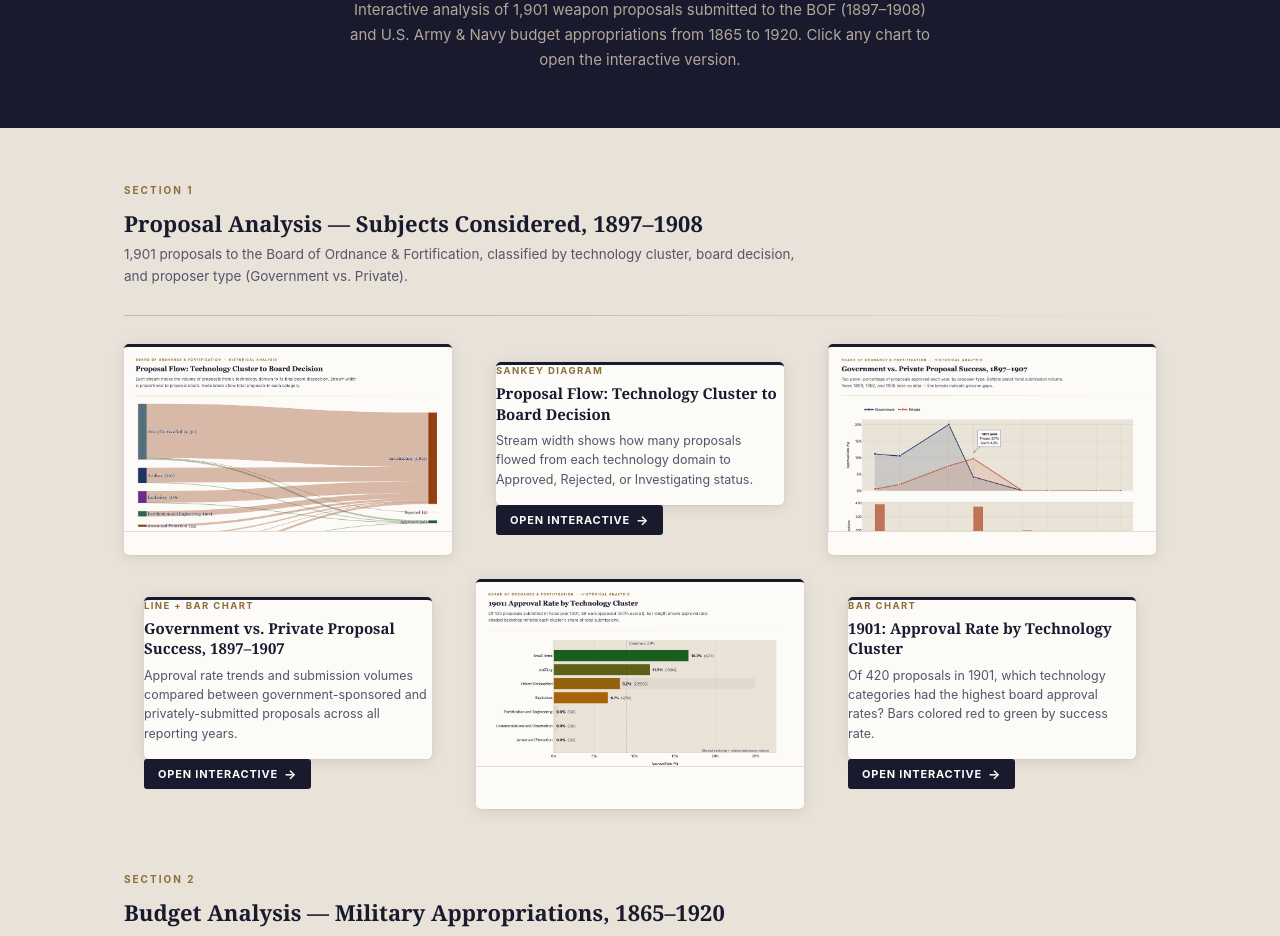
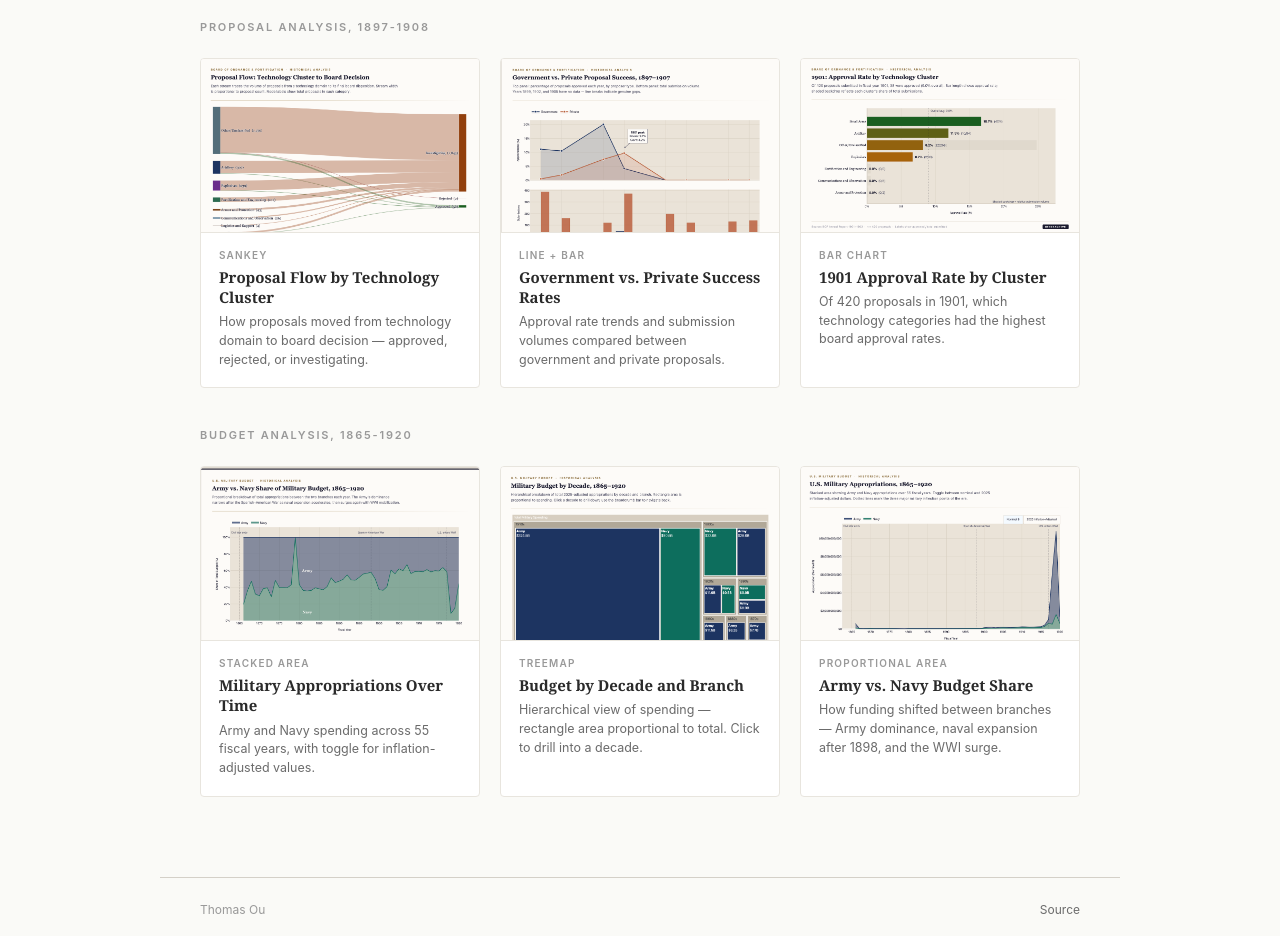
Before and after one commit to Smokeybear10/project.BOFARCHIVES, a plain HTML site: page index.html in a window 1280 px wide. Shown: the part 202-1138 px from the top of the page. Drawn offline with Linux system fonts and the light colour scheme.

Commit message:
Website Updates

```diff
--- a/index.html
+++ b/index.html
@@ -3,278 +3,212 @@
 <head>
 <meta charset="UTF-8">
 <meta name="viewport" content="width=device-width, initial-scale=1.0">
-<title>BOF Archive — Military Visualization</title>
+<title>BOF Archive</title>
 <style>
   *, *::before, *::after { box-sizing: border-box; margin: 0; padding: 0; }
 
   body {
-    font-family: -apple-system, BlinkMacSystemFont, 'Segoe UI', Helvetica, sans-serif;
-    background: #E8E2D8;
-    color: #1A1A2E;
+    font-family: 'Georgia', 'Times New Roman', serif;
+    background: #FAFAF7;
+    color: #2A2A2A;
     min-height: 100vh;
+    -webkit-font-smoothing: antialiased;
   }
 
-  /* ── Hero ── */
-  .hero {
-    background: #1A1A2E;
-    color: #FDFBF8;
-    padding: 64px 40px 56px;
-    text-align: center;
+  /* ── Header ── */
+  header {
+    border-bottom: 1px solid #D4D0C8;
+    padding: 48px 40px 40px;
+    max-width: 960px;
+    margin: 0 auto;
   }
-  .hero .eyebrow {
-    font-size: 11px;
+  header h1 {
+    font-size: 28px;
     font-weight: 700;
-    letter-spacing: 2.5px;
-    text-transform: uppercase;
-    color: #C9B99A;
-    margin-bottom: 16px;
+    letter-spacing: -0.3px;
+    margin-bottom: 10px;
   }
-  .hero h1 {
-    font-family: Georgia, 'Times New Roman', serif;
-    font-size: 36px;
-    font-weight: 700;
-    line-height: 1.25;
-    margin-bottom: 16px;
-  }
-  .hero p {
-    font-size: 15px;
-    color: #B0A898;
-    max-width: 600px;
-    margin: 0 auto;
-    line-height: 1.65;
+  header p {
+    font-family: -apple-system, BlinkMacSystemFont, 'Segoe UI', Helvetica, sans-serif;
+    font-size: 14px;
+    color: #6B6B6B;
+    line-height: 1.6;
+    max-width: 560px;
   }
 
-  /* ── Main container ── */
-  .container {
-    max-width: 1080px;
+  /* ── Main ── */
+  main {
+    max-width: 960px;
     margin: 0 auto;
-    padding: 56px 24px 80px;
+    padding: 0 40px 80px;
   }
 
-  /* ── Section headers ── */
-  .section-label {
+  .section {
+    padding-top: 40px;
+  }
+  .section-heading {
+    font-family: -apple-system, BlinkMacSystemFont, 'Segoe UI', Helvetica, sans-serif;
+    font-size: 11px;
+    font-weight: 600;
+    letter-spacing: 1.8px;
+    text-transform: uppercase;
+    color: #999;
+    margin-bottom: 24px;
+  }
+
+  /* ── Cards ── */
+  .grid {
+    display: grid;
+    grid-template-columns: repeat(auto-fill, minmax(270px, 1fr));
+    gap: 20px;
+  }
+
+  .card {
+    background: #fff;
+    border: 1px solid #E8E5DE;
+    border-radius: 4px;
+    overflow: hidden;
+    text-decoration: none;
+    color: inherit;
+    transition: box-shadow 0.2s ease;
+  }
+  .card:hover {
+    box-shadow: 0 4px 20px rgba(0,0,0,0.08);
+  }
+
+  .card img {
+    width: 100%;
+    aspect-ratio: 16/10;
+    object-fit: cover;
+    object-position: top;
+    display: block;
+    border-bottom: 1px solid #E8E5DE;
+  }
+
+  .card-body {
+    padding: 16px 18px 18px;
+  }
+  .card-type {
+    font-family: -apple-system, BlinkMacSystemFont, 'Segoe UI', Helvetica, sans-serif;
     font-size: 10px;
-    font-weight: 700;
-    letter-spacing: 2px;
+    font-weight: 600;
+    letter-spacing: 1.2px;
     text-transform: uppercase;
-    color: #8B6E3C;
-    margin-bottom: 12px;
-  }
-  .section-title {
-    font-family: Georgia, 'Times New Roman', serif;
-    font-size: 22px;
-    font-weight: 700;
-    color: #1A1A2E;
+    color: #999;
     margin-bottom: 6px;
   }
-  .section-desc {
-    font-size: 13.5px;
-    color: #55556A;
-    line-height: 1.6;
-    margin-bottom: 28px;
-    max-width: 680px;
+  .card-title {
+    font-size: 15px;
+    font-weight: 600;
+    line-height: 1.35;
+    margin-bottom: 6px;
   }
-  .section-rule {
-    height: 1px;
-    background: linear-gradient(to right, #C9B99A 30%, transparent);
-    margin-bottom: 28px;
+  .card-desc {
+    font-family: -apple-system, BlinkMacSystemFont, 'Segoe UI', Helvetica, sans-serif;
+    font-size: 12.5px;
+    color: #6B6B6B;
+    line-height: 1.5;
   }
-
-  /* ── Chart grid ── */
-  .chart-grid {
-    display: grid;
-    grid-template-columns: repeat(auto-fill, minmax(300px, 1fr));
-    gap: 24px;
-    margin-bottom: 64px;
-  }
-
-  .chart-card {
-    background: #FDFBF8;
-    border-radius: 5px;
-    border-top: 3px solid #1A1A2E;
-    box-shadow: 0 2px 16px rgba(0,0,0,0.09), 0 1px 3px rgba(0,0,0,0.05);
-    overflow: hidden;
-    display: flex;
-    flex-direction: column;
-    text-decoration: none;
-    color: inherit;
-    transition: transform 0.15s ease, box-shadow 0.15s ease;
-  }
-  .chart-card:hover {
-    transform: translateY(-3px);
-    box-shadow: 0 8px 28px rgba(0,0,0,0.13), 0 2px 6px rgba(0,0,0,0.07);
-  }
-
-  .chart-card img {
-    width: 100%;
-    aspect-ratio: 16/9;
-    object-fit: cover;
-    object-position: top;
-    border-bottom: 1px solid #E4DDD3;
-    display: block;
-  }
-
-  .chart-info {
-    padding: 18px 20px 20px;
-    flex: 1;
-    display: flex;
-    flex-direction: column;
-  }
-  .chart-tag {
-    font-size: 9.5px;
-    font-weight: 700;
-    letter-spacing: 1.4px;
-    text-transform: uppercase;
-    color: #8B6E3C;
-    margin-bottom: 7px;
-  }
-  .chart-title {
-    font-family: Georgia, 'Times New Roman', serif;
-    font-size: 15px;
-    font-weight: 700;
-    color: #1A1A2E;
-    line-height: 1.35;
-    margin-bottom: 7px;
-  }
-  .chart-desc {
-    font-size: 12.5px;
-    color: #55556A;
-    line-height: 1.55;
-    flex: 1;
-    margin-bottom: 16px;
-  }
-  .open-btn {
-    display: inline-flex;
-    align-items: center;
-    gap: 6px;
-    font-size: 11px;
-    font-weight: 700;
-    letter-spacing: 0.8px;
-    text-transform: uppercase;
-    color: #FDFBF8;
-    background: #1A1A2E;
-    padding: 7px 14px;
-    border-radius: 3px;
-    align-self: flex-start;
-    text-decoration: none;
-  }
-  .open-btn::after { content: '→'; font-size: 13px; }
 
   /* ── Footer ── */
   footer {
-    background: #1A1A2E;
-    color: #6E6E88;
-    text-align: center;
-    padding: 28px 20px;
+    border-top: 1px solid #D4D0C8;
+    max-width: 960px;
+    margin: 0 auto;
+    padding: 24px 40px;
+    font-family: -apple-system, BlinkMacSystemFont, 'Segoe UI', Helvetica, sans-serif;
     font-size: 12px;
-    line-height: 1.6;
+    color: #999;
+    display: flex;
+    justify-content: space-between;
+    align-items: center;
   }
-  footer a { color: #C9B99A; text-decoration: none; }
+  footer a { color: #6B6B6B; text-decoration: none; }
+  footer a:hover { color: #2A2A2A; }
 </style>
 </head>
 <body>
 
-<div class="hero">
-  <div class="eyebrow">U.S. Military History &nbsp;·&nbsp; Data Analysis</div>
-  <h1>Board of Ordnance &amp; Fortification<br>Archive Visualizations</h1>
-  <p>Interactive analysis of 1,901 weapon proposals submitted to the BOF (1897–1908) and U.S. Army &amp; Navy budget appropriations from 1865 to 1920. Click any chart to open the interactive version.</p>
-</div>
+<header>
+  <h1>Board of Ordnance & Fortification Archive</h1>
+  <p>Interactive analysis of 1,901 weapon proposals submitted to the BOF (1897-1908) and U.S. military budget appropriations from 1865 to 1920.</p>
+</header>
 
-<div class="container">
+<main>
 
-  <!-- ── Proposal Analysis ── -->
-  <div class="section-label">Section 1</div>
-  <div class="section-title">Proposal Analysis — Subjects Considered, 1897–1908</div>
-  <p class="section-desc">
-    1,901 proposals to the Board of Ordnance &amp; Fortification, classified by technology cluster,
-    board decision, and proposer type (Government vs. Private).
-  </p>
-  <div class="section-rule"></div>
+  <div class="section">
+    <div class="section-heading">Proposal Analysis, 1897-1908</div>
+    <div class="grid">
 
-  <div class="chart-grid">
-
-    <a class="chart-card" href="output/flow_cluster_to_status.html" target="_blank">
-      <img src="Graphs/proposal-sankey.png" alt="Sankey flow diagram of proposal outcomes">
-      <div class="chart-info">
-        <div class="chart-tag">Sankey Diagram</div>
-        <div class="chart-title">Proposal Flow: Technology Cluster to Board Decision</div>
-        <p class="chart-desc">Stream width shows how many proposals flowed from each technology domain to Approved, Rejected, or Investigating status.</p>
-        <a class="open-btn" href="output/flow_cluster_to_status.html" target="_blank">Open Interactive</a>
+      <a class="card" href="output/flow_cluster_to_status.html" target="_blank">
+        <img src="Graphs/proposal-sankey.png" alt="Sankey flow diagram">
+        <div class="card-body">
+          <div class="card-type">Sankey</div>
+          <div class="card-title">Proposal Flow by Technology Cluster</div>
+          <p class="card-desc">How proposals moved from technology domain to board decision — approved, rejected, or investigating.</p>
         </div>
       </a>
 
-    <a class="chart-card" href="output/network_proposer_cluster.html" target="_blank">
-      <img src="Graphs/proposal-success.png" alt="Government vs Private approval rates by year">
-      <div class="chart-info">
-        <div class="chart-tag">Line + Bar Chart</div>
-        <div class="chart-title">Government vs. Private Proposal Success, 1897–1907</div>
-        <p class="chart-desc">Approval rate trends and submission volumes compared between government-sponsored and privately-submitted proposals across all reporting years.</p>
-        <a class="open-btn" href="output/network_proposer_cluster.html" target="_blank">Open Interactive</a>
+      <a class="card" href="output/network_proposer_cluster.html" target="_blank">
+        <img src="Graphs/proposal-success.png" alt="Approval rates by year">
+        <div class="card-body">
+          <div class="card-type">Line + Bar</div>
+          <div class="card-title">Government vs. Private Success Rates</div>
+          <p class="card-desc">Approval rate trends and submission volumes compared between government and private proposals.</p>
         </div>
       </a>
 
-    <a class="chart-card" href="output/dashboard_1901_ratio.html" target="_blank">
-      <img src="Graphs/proposal-1901.png" alt="1901 approval rate by technology cluster">
-      <div class="chart-info">
-        <div class="chart-tag">Bar Chart</div>
-        <div class="chart-title">1901: Approval Rate by Technology Cluster</div>
-        <p class="chart-desc">Of 420 proposals in 1901, which technology categories had the highest board approval rates? Bars colored red to green by success rate.</p>
-        <a class="open-btn" href="output/dashboard_1901_ratio.html" target="_blank">Open Interactive</a>
+      <a class="card" href="output/dashboard_1901_ratio.html" target="_blank">
+        <img src="Graphs/proposal-1901.png" alt="1901 approval rates">
+        <div class="card-body">
+          <div class="card-type">Bar Chart</div>
+          <div class="card-title">1901 Approval Rate by Cluster</div>
+          <p class="card-desc">Of 420 proposals in 1901, which technology categories had the highest board approval rates.</p>
         </div>
       </a>
 
     </div>
+  </div>
 
-  <!-- ── Budget Analysis ── -->
-  <div class="section-label">Section 2</div>
-  <div class="section-title">Budget Analysis — Military Appropriations, 1865–1920</div>
-  <p class="section-desc">
-    Army and Navy appropriations across 55 fiscal years, from the end of the Civil War through
-    the aftermath of World War I. Values shown in both nominal and 2025 inflation-adjusted dollars.
-  </p>
-  <div class="section-rule"></div>
+  <div class="section">
+    <div class="section-heading">Budget Analysis, 1865-1920</div>
+    <div class="grid">
 
-  <div class="chart-grid">
-
-    <a class="chart-card" href="output/budget_area_chart.html" target="_blank">
-      <img src="Graphs/budget-area.png" alt="Stacked area chart of military appropriations">
-      <div class="chart-info">
-        <div class="chart-tag">Stacked Area Chart</div>
-        <div class="chart-title">U.S. Military Appropriations, 1865–1920</div>
-        <p class="chart-desc">Army and Navy spending stacked over time. Toggle between nominal dollars and 2025 inflation-adjusted values. Includes Civil War, Spanish-American War, and WWI markers.</p>
-        <a class="open-btn" href="output/budget_area_chart.html" target="_blank">Open Interactive</a>
+      <a class="card" href="output/budget_area_chart.html" target="_blank">
+        <img src="Graphs/budget-area.png" alt="Military appropriations area chart">
+        <div class="card-body">
+          <div class="card-type">Stacked Area</div>
+          <div class="card-title">Military Appropriations Over Time</div>
+          <p class="card-desc">Army and Navy spending across 55 fiscal years, with toggle for inflation-adjusted values.</p>
         </div>
       </a>
 
-    <a class="chart-card" href="output/budget_treemap.html" target="_blank">
-      <img src="Graphs/budget-treemap.png" alt="Treemap of military spending by decade">
-      <div class="chart-info">
-        <div class="chart-tag">Treemap</div>
-        <div class="chart-title">Military Budget by Decade, 1865–1920</div>
-        <p class="chart-desc">Hierarchical view of where the money went — broken down by decade and branch. Rectangle area is proportional to total spending. Click to drill into a decade.</p>
-        <a class="open-btn" href="output/budget_treemap.html" target="_blank">Open Interactive</a>
+      <a class="card" href="output/budget_treemap.html" target="_blank">
+        <img src="Graphs/budget-treemap.png" alt="Budget treemap">
+        <div class="card-body">
+          <div class="card-type">Treemap</div>
+          <div class="card-title">Budget by Decade and Branch</div>
+          <p class="card-desc">Hierarchical view of spending — rectangle area proportional to total. Click to drill into a decade.</p>
         </div>
       </a>
 
-    <a class="chart-card" href="output/budget_share_chart.html" target="_blank">
-      <img src="Graphs/budget-share.png" alt="Army vs Navy budget share over time">
-      <div class="chart-info">
-        <div class="chart-tag">Proportional Area Chart</div>
-        <div class="chart-title">Army vs. Navy Share of Military Budget, 1865–1920</div>
-        <p class="chart-desc">How the balance of military funding shifted between branches over 55 years — Army dominance, naval expansion after 1898, and the WWI surge.</p>
-        <a class="open-btn" href="output/budget_share_chart.html" target="_blank">Open Interactive</a>
+      <a class="card" href="output/budget_share_chart.html" target="_blank">
+        <img src="Graphs/budget-share.png" alt="Budget share chart">
+        <div class="card-body">
+          <div class="card-type">Proportional Area</div>
+          <div class="card-title">Army vs. Navy Budget Share</div>
+          <p class="card-desc">How funding shifted between branches — Army dominance, naval expansion after 1898, and the WWI surge.</p>
         </div>
       </a>
 
     </div>
-
   </div>
 
+</main>
+
 <footer>
-  <p>Board of Ordnance &amp; Fortification Archive &nbsp;·&nbsp; Historical Analysis Pipeline</p>
-  <p style="margin-top:6px;">
-    <a href="https://github.com/Smokeybear10/project.BOFARCHIVE" target="_blank">View source on GitHub</a>
-  </p>
+  <span>Thomas Ou</span>
+  <a href="https://github.com/Smokeybear10/project.BOFARCHIVE" target="_blank">Source</a>
 </footer>
 
 </body>
```
Also changed, not shown: 2 other files. Lines whose indentation alone changed are shown as unchanged.
